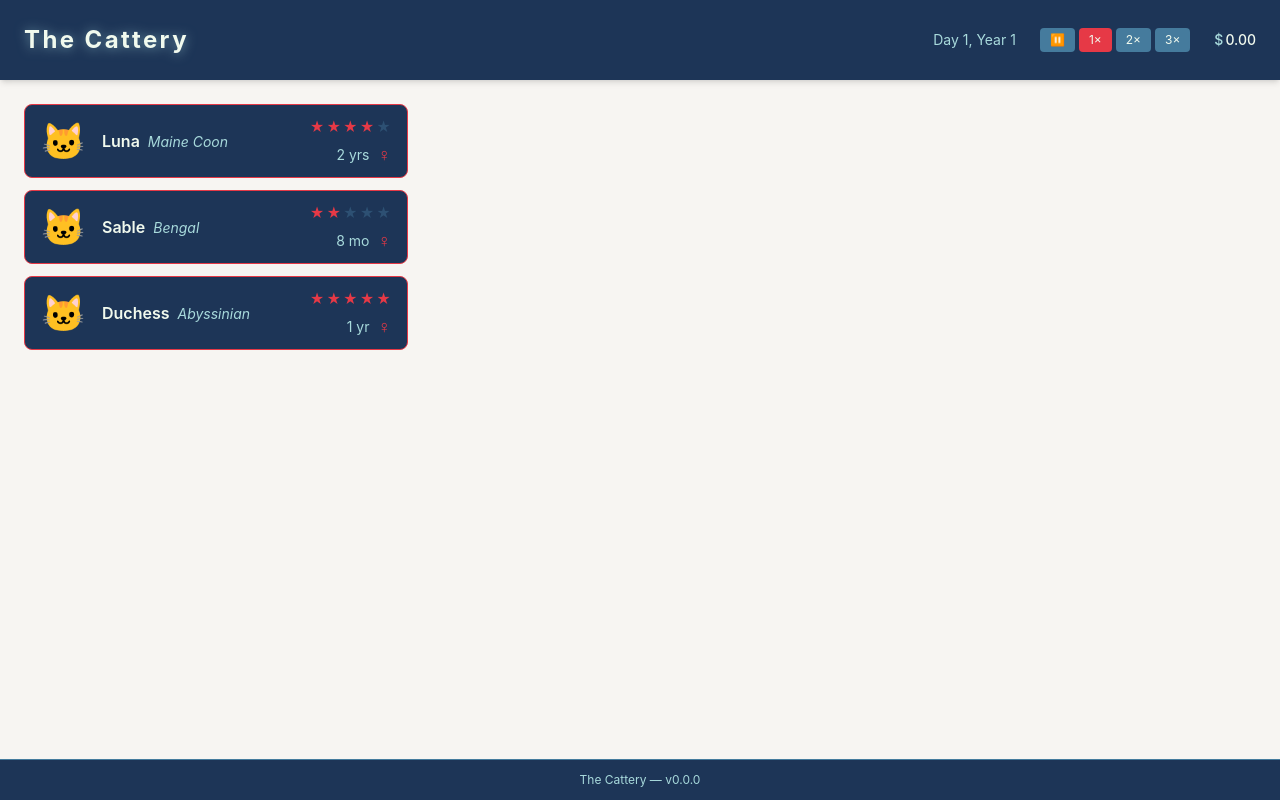
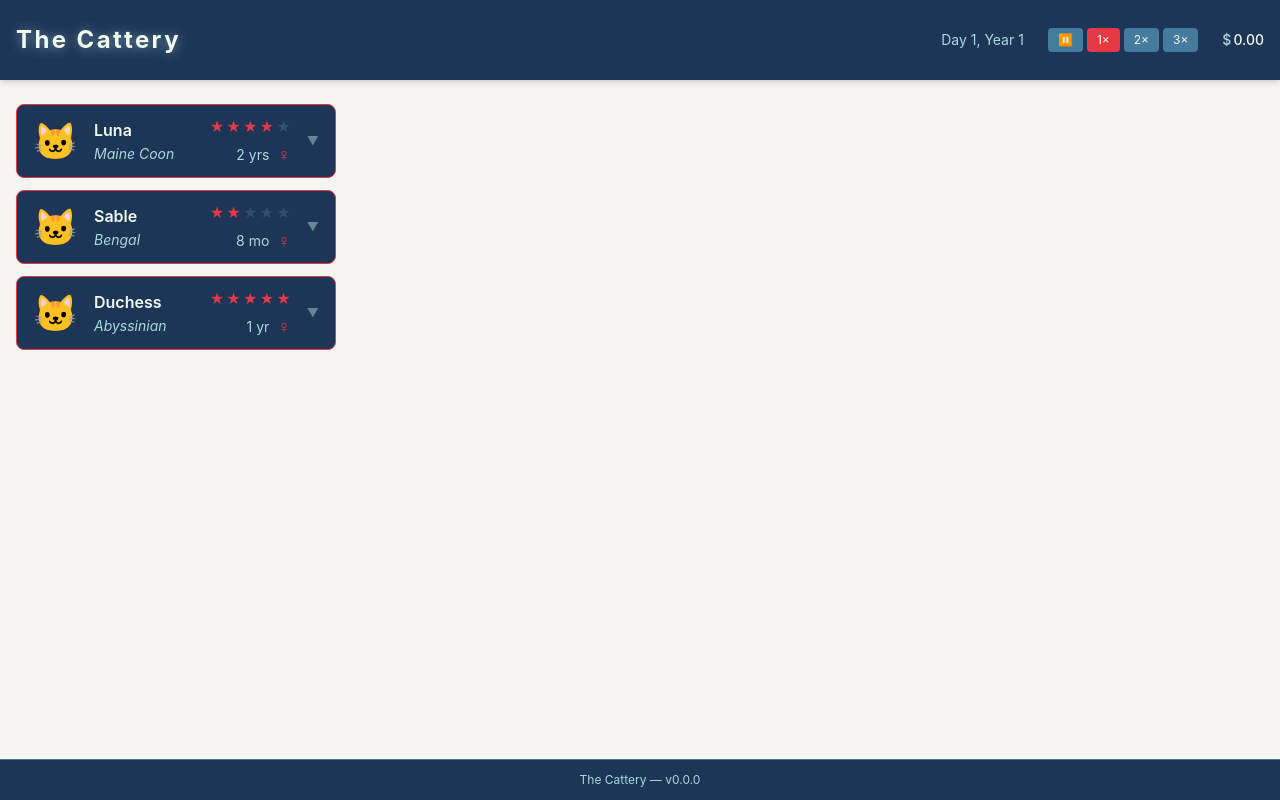
Before and after one commit to kaitlyn-dodds/the-cattery, a React (Vite) app: page / in a window 1280 px wide. Built offline with nearby package versions, Linux system fonts and the light colour scheme.

Commit message:
adding drop down details below cat cards

```diff
--- a/src/App.tsx
+++ b/src/App.tsx
@@ -12,8 +12,8 @@ function App() {
   return (
     <div className="min-h-screen flex flex-col bg-background text-deep-space">
       <Header />
-      <main className="flex-1 w-full max-w-7xl mx-auto px-6 py-6">
-        <div className="flex flex-col gap-3 max-w-sm">
+      <main className="flex-1 w-full max-w-screen-2xl mx-auto px-4 py-6">
+        <div className="flex flex-col gap-3 max-w-xs">
           {sampleCats.map((cat) => (
             <CatCard key={cat.name} {...cat} />
           ))}
--- a/src/components/cats/CatCard.tsx
+++ b/src/components/cats/CatCard.tsx
@@ -1,3 +1,5 @@
+import { useState } from 'react'
+
 interface CatCardProps {
   name: string
   breed: string
@@ -13,16 +15,21 @@ function formatAge(months: number): string {
 }
 
 export default function CatCard({ name, breed, sex, ageMonths, rating }: CatCardProps) {
+  const [expanded, setExpanded] = useState(false)
+
   return (
-    <div className="flex items-center gap-4 px-4 py-3 rounded-lg border border-strawberry bg-deep-space">
+    <div className="rounded-lg border border-strawberry bg-deep-space overflow-hidden">
+
+      {/* Always-visible top row */}
+      <div
+        className="flex items-center gap-4 px-4 py-3 cursor-pointer select-none hover:bg-white/5 transition-colors"
+        onClick={() => setExpanded(!expanded)}
+      >
         <span className="text-4xl leading-none">🐱</span>
 
         <div className="flex-1 flex flex-col gap-0.5 min-w-0">
-        <div className="flex items-baseline gap-2">
           <span className="font-semibold text-honeydew">{name}</span>
           <span className="text-sm italic text-frosted-blue">{breed}</span>
-        </div>
-
         </div>
 
         <div className="flex flex-col items-end gap-2 shrink-0">
@@ -38,6 +45,45 @@ export default function CatCard({ name, breed, sex, ageMonths, rating }: CatCard
             </span>
           </div>
         </div>
+
+        <span className={`text-frosted-blue/50 text-xs transition-transform duration-200 ${expanded ? 'rotate-180' : ''}`}>▼</span>
+      </div>
+
+      {/* Expandable detail section */}
+      {expanded && (
+        <div className="border-t border-steel-blue/40 px-4 py-4 flex flex-col gap-4">
+
+          <div className="flex flex-col gap-1">
+            <span className="text-xs font-semibold uppercase tracking-widest text-steel-blue">Description</span>
+            <p className="text-sm text-frosted-blue/80">
+              A placeholder description for this cat. Personality, appearance, and notable characteristics will appear here.
+            </p>
+          </div>
+
+          <div className="flex flex-col gap-1">
+            <span className="text-xs font-semibold uppercase tracking-widest text-steel-blue">Traits</span>
+            <div className="grid grid-cols-2 gap-x-6 gap-y-1">
+              {[
+                { label: 'Energy', value: 'High' },
+                { label: 'Temperament', value: 'Gentle' },
+                { label: 'Activity', value: 'Indoor / Outdoor' },
+                { label: 'Coat', value: 'Long' },
+              ].map(({ label, value }) => (
+                <div key={label} className="flex justify-between text-sm">
+                  <span className="text-steel-blue">{label}</span>
+                  <span className="text-honeydew">{value}</span>
+                </div>
+              ))}
+            </div>
+          </div>
+
+          <div className="flex flex-col gap-1">
+            <span className="text-xs font-semibold uppercase tracking-widest text-steel-blue">Genotype</span>
+            <span className="text-sm font-mono text-frosted-blue/80 tracking-wide">B/b · Mc/Mc · Ta/ta · ww</span>
+          </div>
+
+        </div>
+      )}
     </div>
   )
 }
--- a/src/components/layout/Footer.tsx
+++ b/src/components/layout/Footer.tsx
@@ -1,7 +1,7 @@
 export default function Footer() {
   return (
     <footer className="w-full bg-deep-space border-t border-steel-blue">
-      <div className="max-w-7xl mx-auto px-6 py-3 text-center text-xs text-frosted-blue">
+      <div className="max-w-screen-2xl mx-auto px-4 py-3 text-center text-xs text-frosted-blue">
         The Cattery — v0.0.0
       </div>
     </footer>
--- a/src/components/layout/Header.tsx
+++ b/src/components/layout/Header.tsx
@@ -6,7 +6,7 @@ import PlayerFunds from './PlayerFunds'
 export default function Header() {
   return (
     <header className="sticky top-0 z-50 w-full bg-deep-space shadow-md">
-      <div className="max-w-7xl mx-auto px-6 h-20 flex items-center justify-between">
+      <div className="max-w-screen-2xl mx-auto px-4 h-20 flex items-center justify-between">
         <GameTitle />
         <div className="flex items-center gap-6">
           <GameClock />
```
Lines whose indentation alone changed are shown as unchanged.
